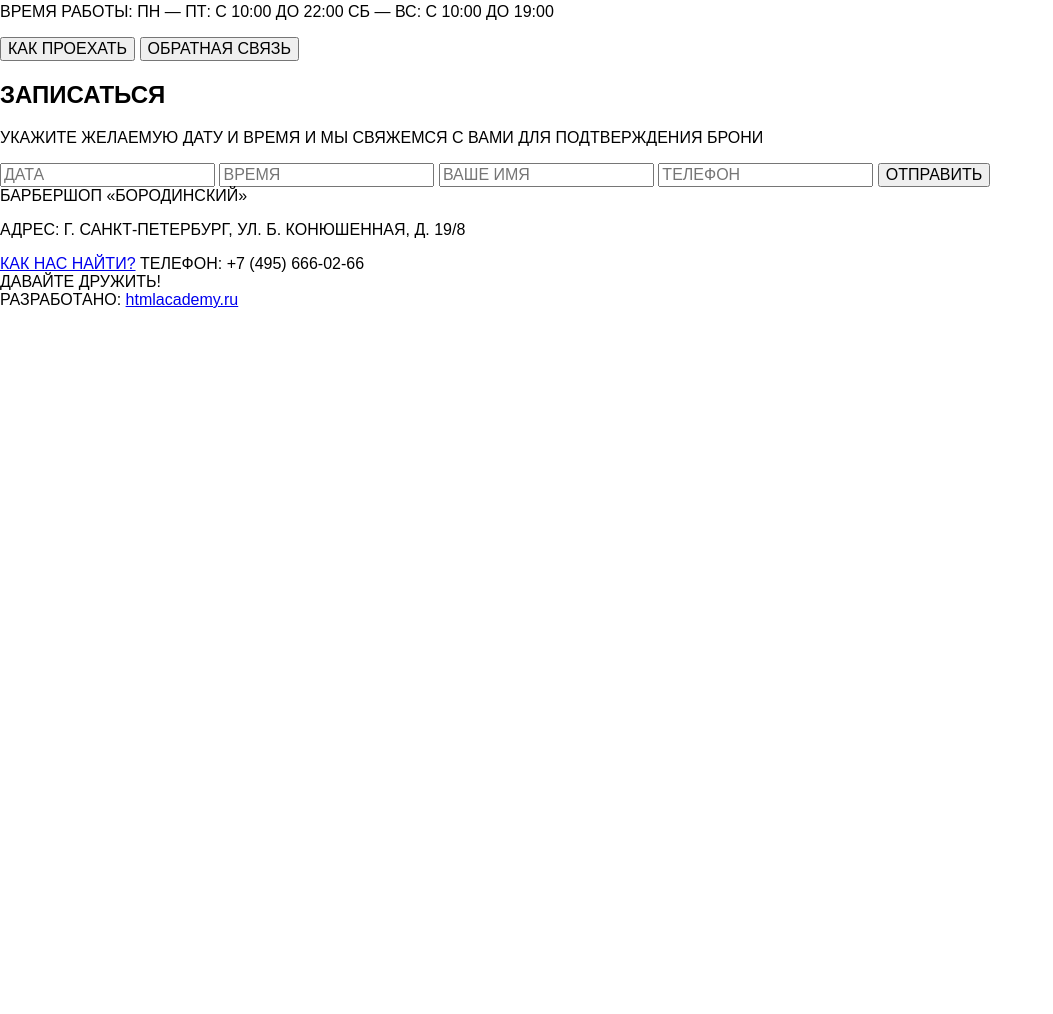
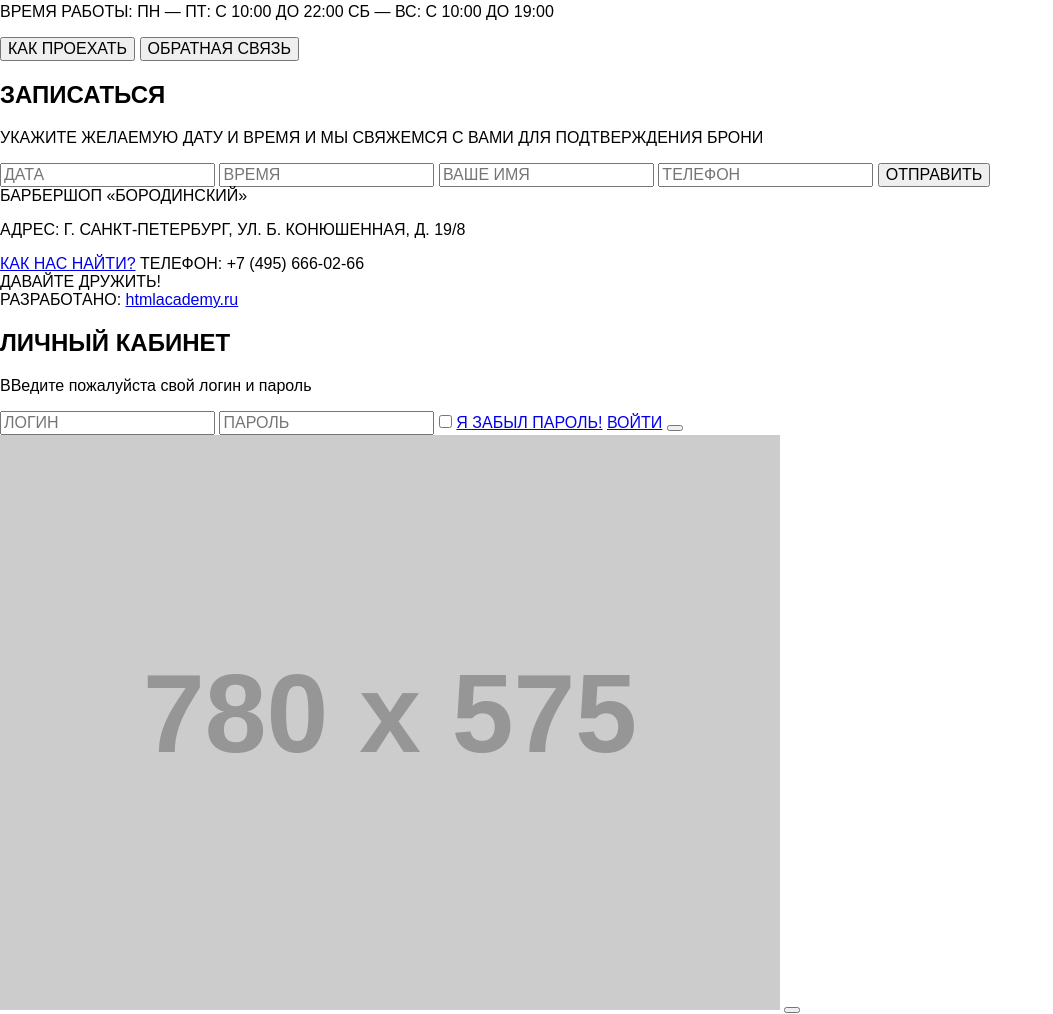
Before and after one commit to Marginall/184645-barbershop, a plain HTML site: page index.html in a window 1280 px wide. Shown: the part 1130-2144 px from the top of the page, without its empty margins (0-1053 px from the left). Before the commit the page ends 1439 px from the top, so only its background shows below. Drawn offline with Linux system fonts and the light colour scheme; files that its build step writes are made by us from their sources; placeholder pictures from the web are drawn by us.

Commit message:
Добавил в разметку попапы.

```diff
--- a/index.html
+++ b/index.html
@@ -117,5 +117,21 @@
         </div>
       </div>
     </footer>
+    <div class="popup-form">
+      <h2 class="popup-title">ЛИЧНЫЙ КАБИНЕТ</h2>
+      <p>ВВедите пожалуйста свой логин и пароль</p>
+      <form action="echo.htmlacademy.ru" method="post">
+        <label><input type="text" name="login" placeholder="ЛОГИН"></label>
+        <label><input type="password" name="password" placeholder="ПАРОЛЬ"></label>
+        <label><input type="checkbox" name="save"></label>
+        <a href="#">Я ЗАБЫЛ ПАРОЛЬ!</a>
+        <a href="#">ВОЙТИ</a>
+        <button class="form-close" type="button"></button>
+      </form>
+    </div>
+    <div class="popup-map">
+      <img src="http://placehold.it/780x575" width="780" height="575" alt="Карта">
+      <button class="map-close" type="button"></button>
+    </div>
   </body>
 </html>
```
